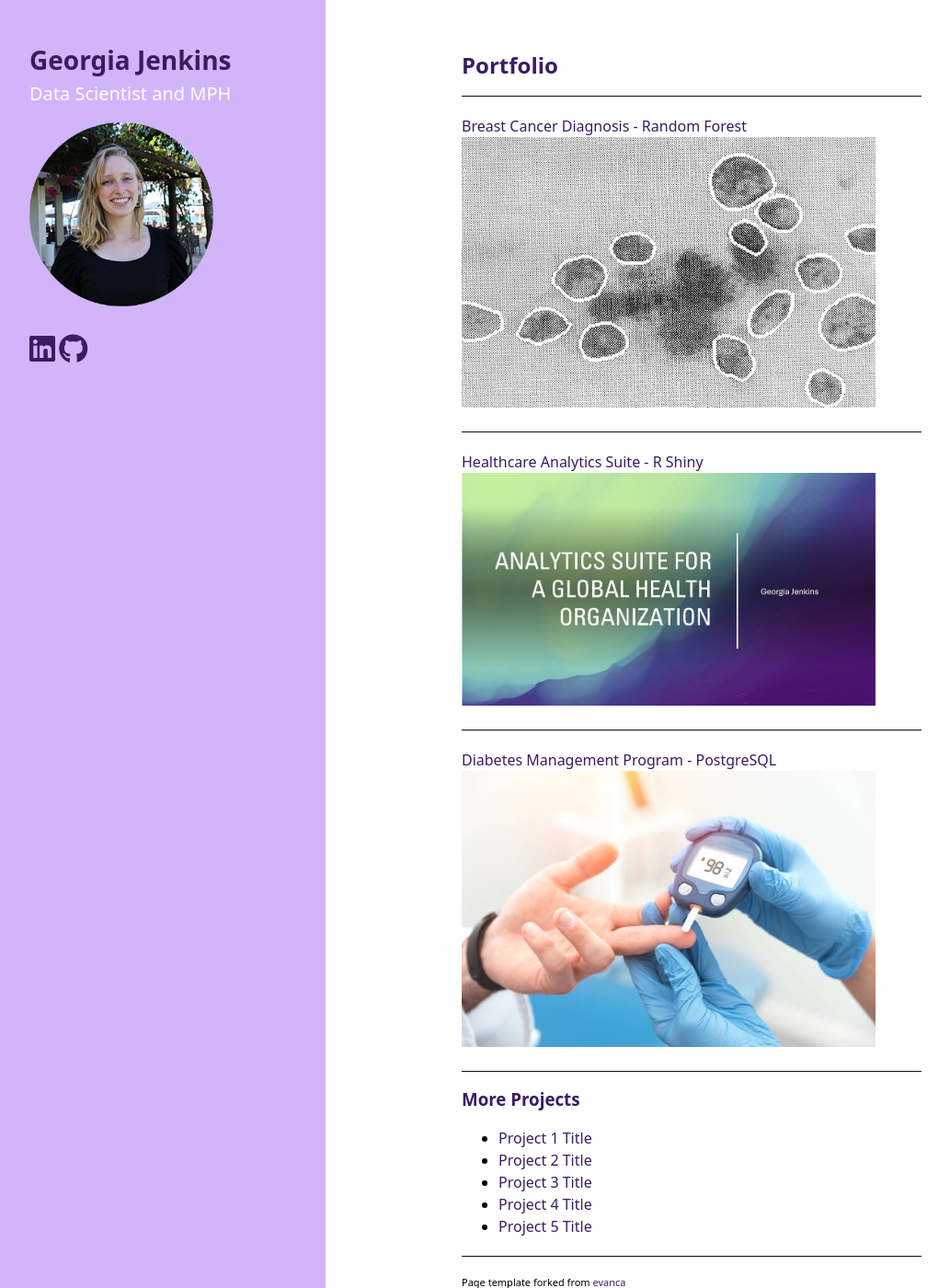
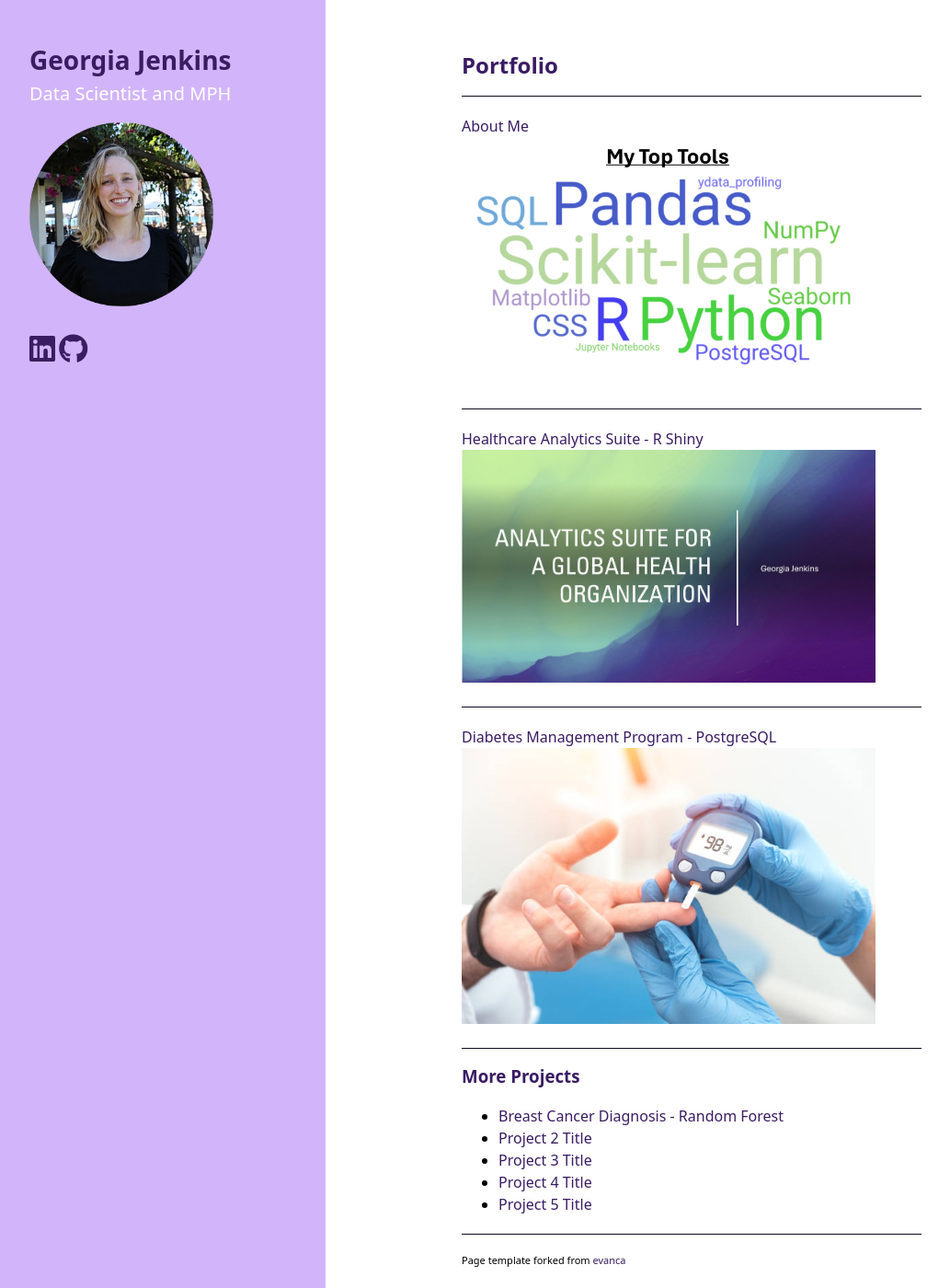
Before and after one commit to geojenk/geojenk.github.io, a Jekyll site: the page built from index.md, in a window 1280 px wide and 1400 px high. Shown: the whole window at 92% size, without its empty margins (68-1101 px from the left). Built offline with Jekyll 4.4.1, drawn with Linux system fonts in a browser that asks for light colours; our own code applies the rules of GitHub Pages for plain Markdown files; a script that is not in the unit is left out.

Commit message:
add about me & move random forest project

```diff
--- a/index.md
+++ b/index.md
@@ -1,8 +1,8 @@
 ## Portfolio
 
 ---
-[Breast Cancer Diagnosis - Random Forest](/breast_cancer_page)
-<img src="images/tumor_cells.jpg?raw=true"/>
+[About Me](/sample_page)
+<img src="images/about_me.jpg?raw=true"/>
 
 ---
 [Healthcare Analytics Suite - R Shiny](/pdf/analytics_suite.pdf)
@@ -16,7 +16,7 @@
 
 ### More Projects
 
-- [Project 1 Title](http://example.com/)
+- [Breast Cancer Diagnosis - Random Forest](https://github.com/geojenk/BreastCancerMachineLearning/)
 - [Project 2 Title](http://example.com/)
 - [Project 3 Title](http://example.com/)
 - [Project 4 Title](http://example.com/)
```
Also changed, not shown: images/about_me.jpg (added).
